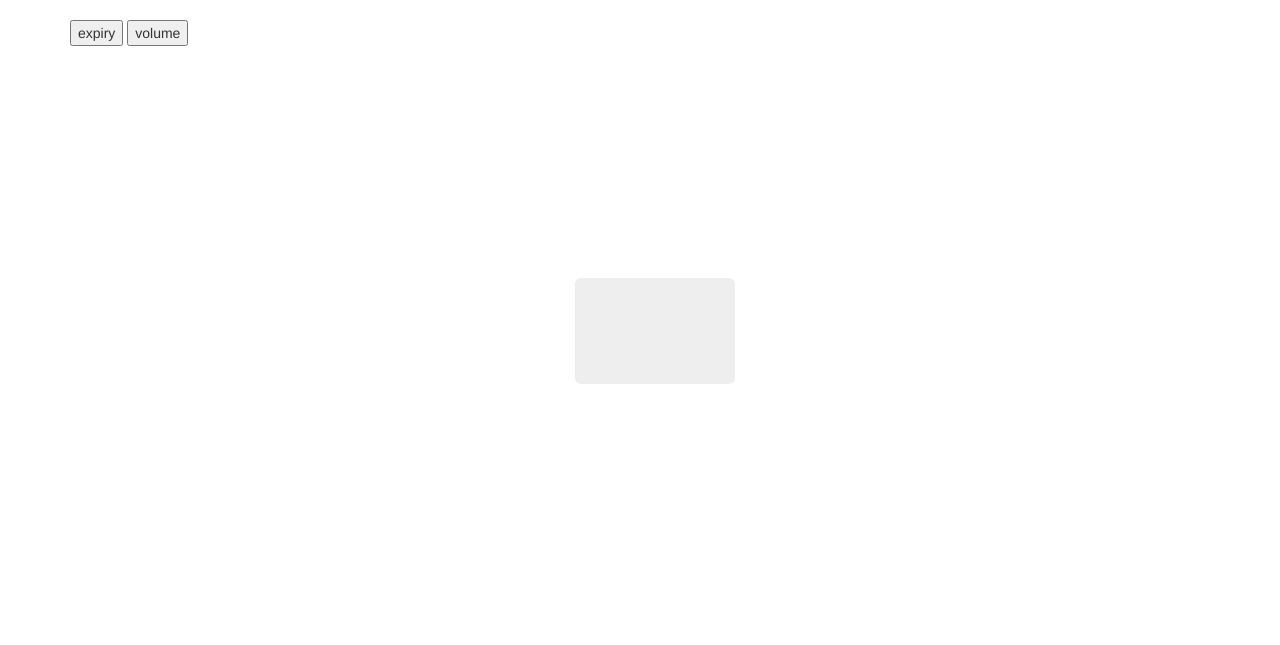
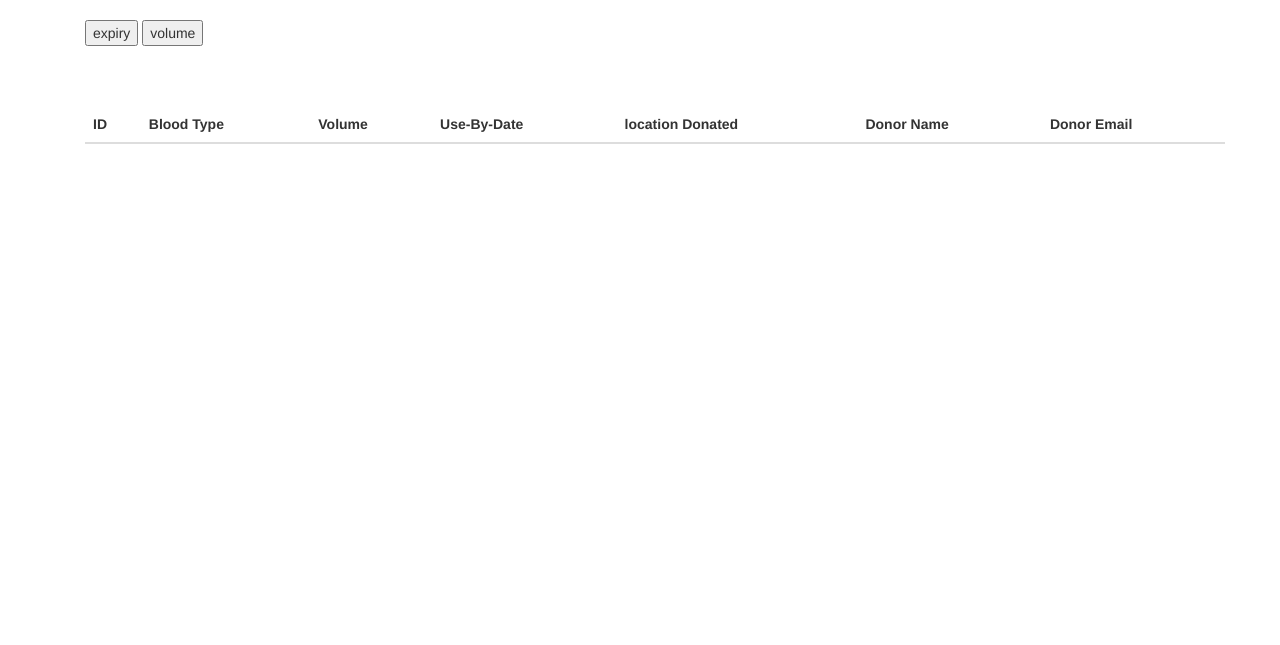
Before and after one commit to VishaalVageshwari/VampireProject, a Flask app: page /view in a window 1280 px wide. Shown: the part 52-697 px from the top of the page. Run offline with Flask 2, Linux system fonts and the light colour scheme; data that the repository does not hold is empty; some libraries are stand-ins or nearby versions.

Commit message:
Changed up view blood

```diff
--- a/app/templates/view_blood.html
+++ b/app/templates/view_blood.html
@@ -1,27 +1,43 @@
 {% extends 'base.html' %}
 
 {% block app_content %}
+<div class="container">
+<div>
   <form method="post">
     <input type="submit" value="expiry" name="sort"/>
     <input type="submit" value="volume" name="sort" />
   </form>
-
-  <div class="container flex-centre" style="height: 75vh;">
-    <div class="row jumbotron flex-centre">
-        <ul>
+</div>
+</br>
+</br>
+</br>
+  <div class="flex-centre">
+    <table class="table">
+      <thead class="thead-dark">
+        <tr>
+          <th scope="col">ID</th>
+          <th scope="col">Blood Type</th>
+          <th scope="col">Volume</th>
+          <th scope="col">Use-By-Date</th>
+          <th scope="col">location Donated</th>
+          <th scope="col">Donor Name</th>
+          <th scope="col">Donor Email</th>
+        </tr>
+      </thead>
+      <tbody>
           {% for b in blood %}
-              {% if b.volume < 5 %}
-              <li style="color: red;">
-              {% else %}
-              <li>
-              {% endif %}
-                <span>"Blood type: "{{b.blood_type}} </span>
-                <span>"Blood volume: "{{b.volume}} </span>
-                <span>"Use-by date: "{{b.use_by_date}}</span>
-                <span>"Ordered: "{{b.ordered}}</span>
-              </li>
+          <tr>
+            <td>{{ b.blood_id }}</td>
+            <td>{{ b.blood_type }}</td>
+            <td>{{ b.volume }}</td>
+            <td>{{ b.use_by_date }}</td>
+            <td>{{ b.location }}</td>
+            <td>{{ b.donor_name }}</td>
+            <td>{{ b.donor_email }}</td>
+          </tr>
           {% endfor %}
-        </ul>
+      </tbody>
+    </table>
   </div>
 </div>
 
```
Lines whose indentation alone changed are shown as unchanged.
